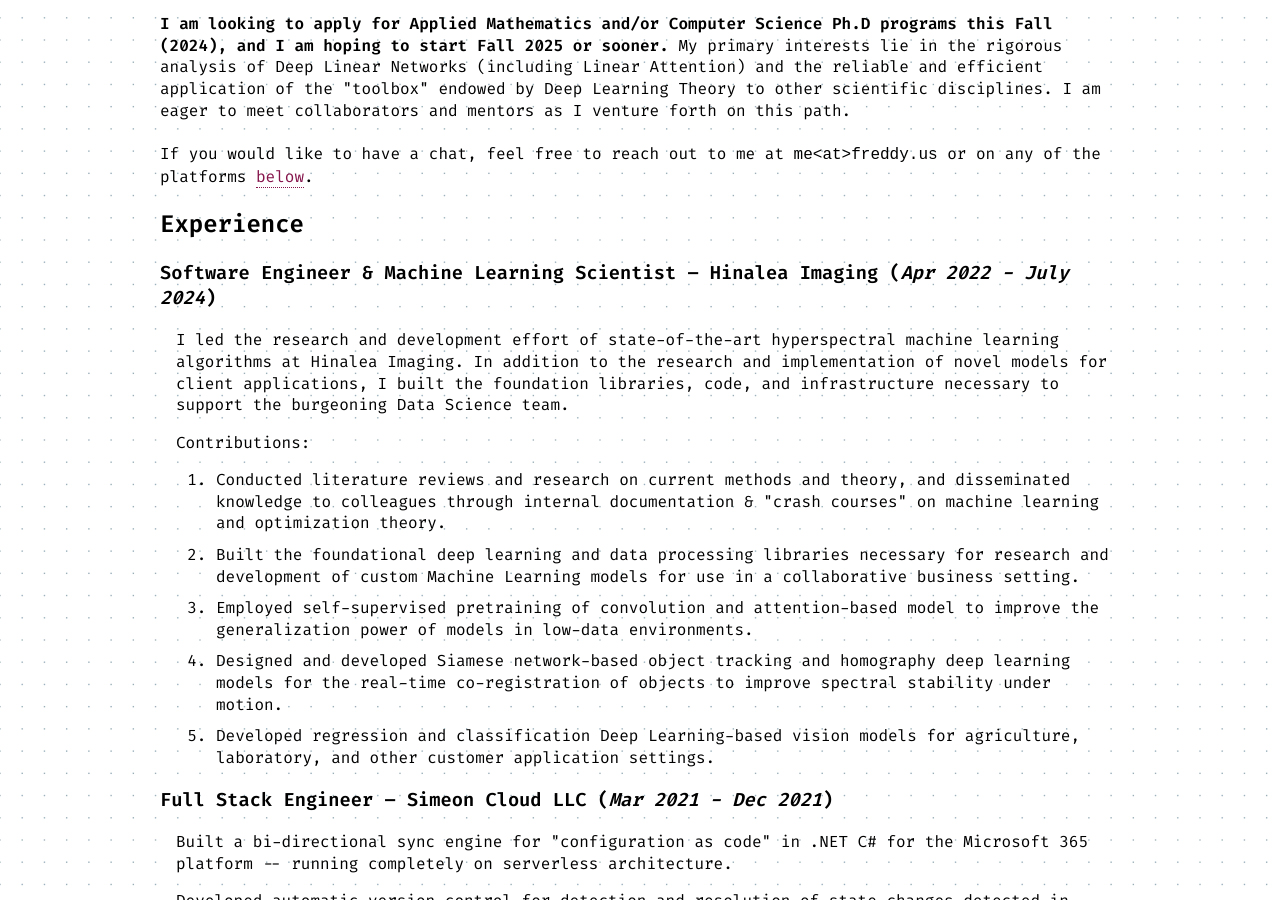
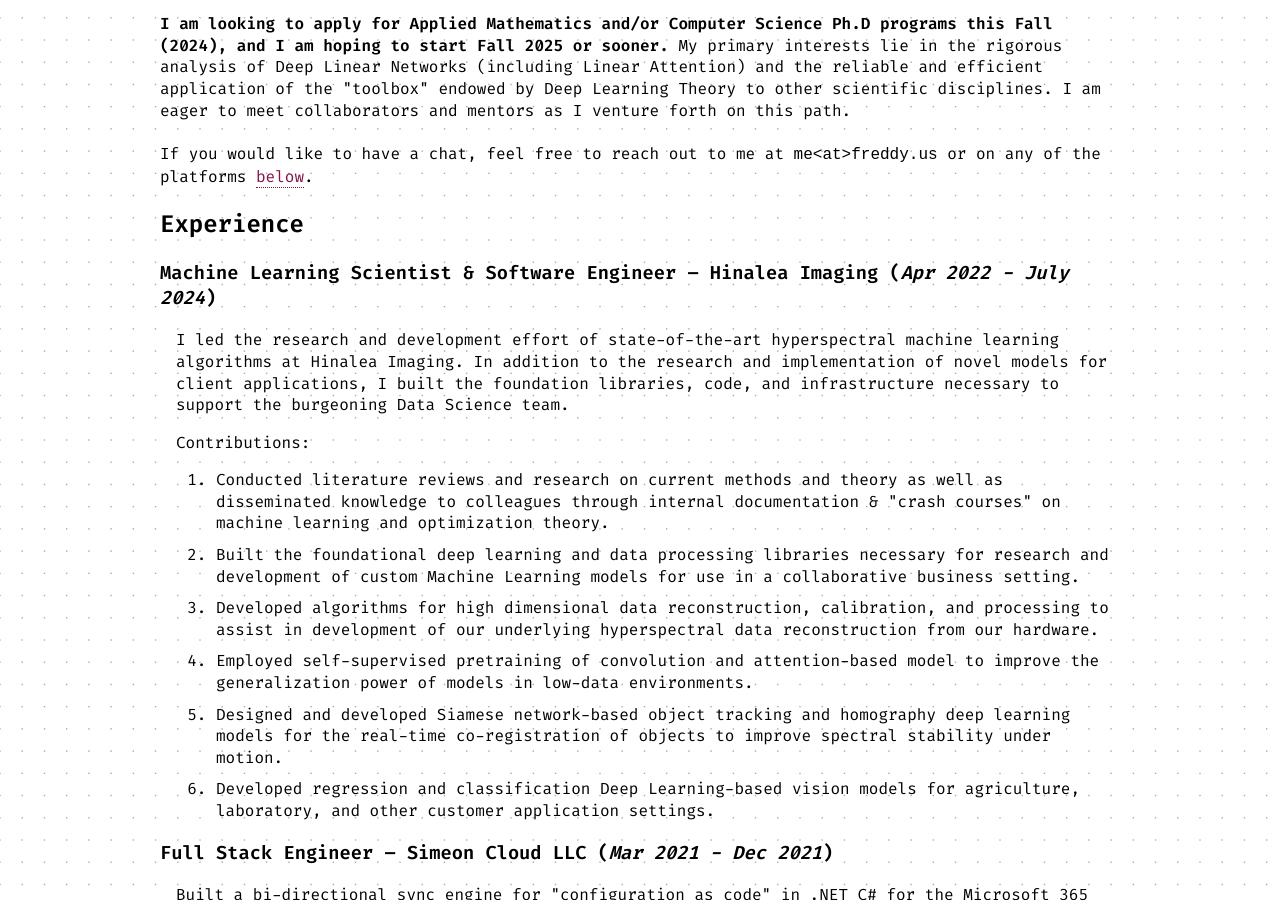
Before and after one commit to FrederickGeek8/freddy.us, a Jekyll site: the page built from index.html, in a window 1280 px wide and 900 px high, scrolled down 760 px. Built offline with Jekyll 4.4.1, drawn with Linux system fonts in a browser that asks for light colours.

Commit message:
Small "Resume" tweaks

```diff
--- a/index.html
+++ b/index.html
@@ -55,7 +55,7 @@
   </p>
   <h2 id="experience">Experience</h2>
   <h3>
-    Software Engineer & Machine Learning Scientist – Hinalea Imaging (<i
+    Machine Learning Scientist & Software Engineer – Hinalea Imaging (<i
       >Apr 2022 - July 2024</i
     >)
   </h3>
@@ -70,14 +70,20 @@
     Contributions:
     <ol>
       <li>
-        Conducted literature reviews and research on current methods and theory,
-        and disseminated knowledge to colleagues through internal documentation
-        & "crash courses" on machine learning and optimization theory.
+        Conducted literature reviews and research on current methods and theory
+        as well as disseminated knowledge to colleagues through internal
+        documentation & "crash courses" on machine learning and optimization
+        theory.
       </li>
       <li>
         Built the foundational deep learning and data processing libraries
         necessary for research and development of custom Machine Learning models
         for use in a collaborative business setting.
+      </li>
+      <li>
+        Developed algorithms for high dimensional data reconstruction,
+        calibration, and processing to assist in development of our underlying
+        hyperspectral data reconstruction from our hardware.
       </li>
       <li>
         Employed self-supervised pretraining of convolution and attention-based
```
